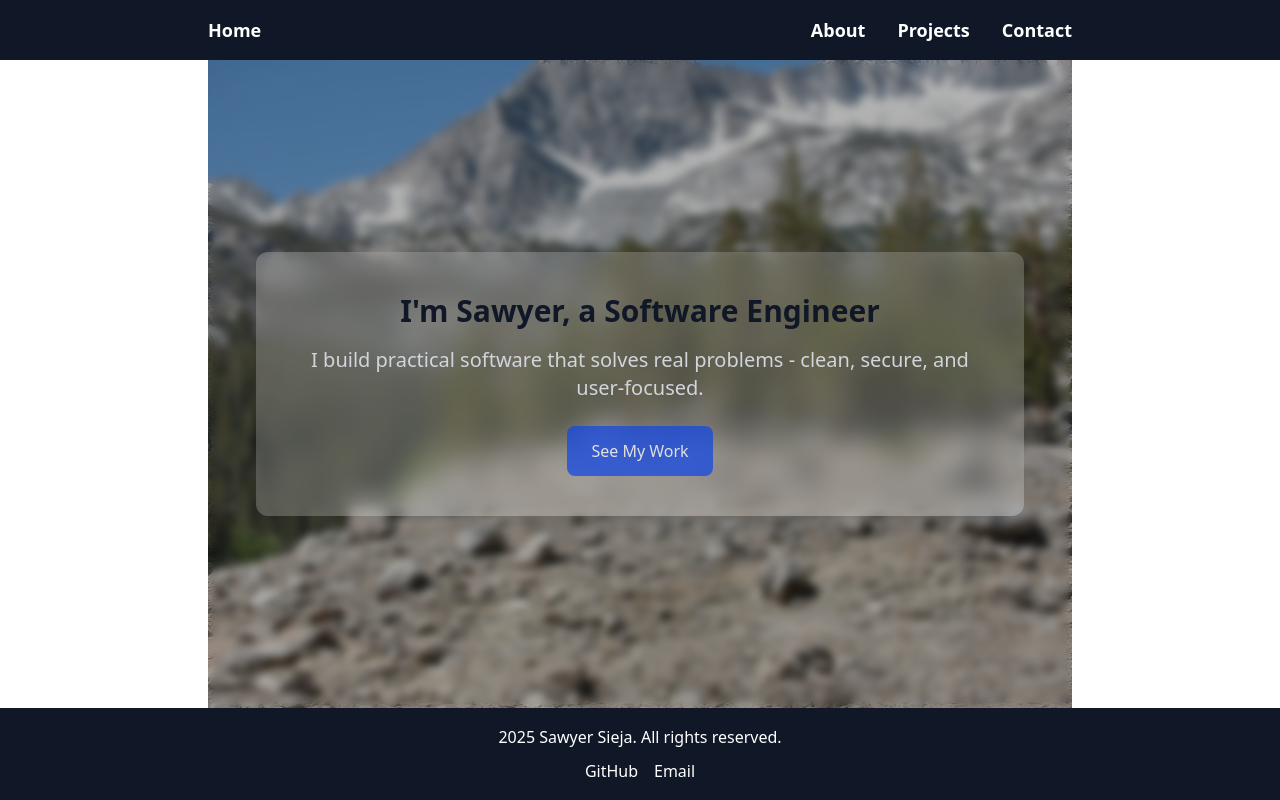
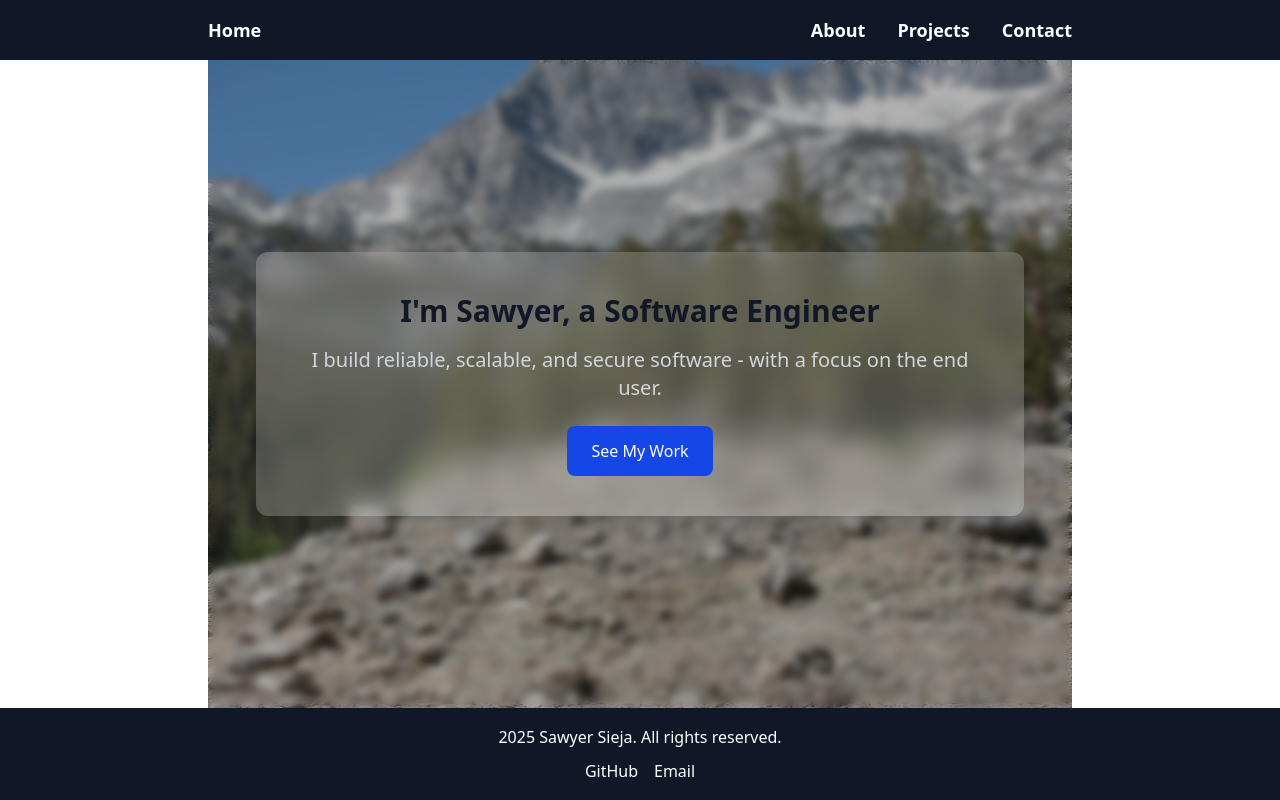
Before and after one commit to sawyersieja/kikko, a Next.js app: page / in a window 1280 px wide. Built offline with nearby package versions, Linux system fonts and the light colour scheme.

Commit message:
style: hero
- Removed animate-pulse from CTA button in <Hero />.
- Reworded Hero content text.

```diff
--- a/src/app/components/Hero.tsx
+++ b/src/app/components/Hero.tsx
@@ -11,9 +11,9 @@ const Hero = () => {
                     I&apos;m Sawyer, a Software Engineer
                 </h1>
                 <p className="mt-4 text-base sm:text-xl text-gray-300">
-                    I build practical software that solves real problems - clean, secure, and user-focused.
+                    I build reliable, scalable, and secure software - with a focus on the end user.
                 </p>
-                <a href="/projects" className="mt-6 inline-block px-6 py-3 bg-blue-700 hover:bg-blue-600 transition-colors rounded-lg font-medium animate-pulse hover:animate-none">
+                <a href="/projects" className="mt-6 inline-block px-6 py-3 bg-blue-700 hover:bg-blue-600 transition-colors rounded-lg font-medium">
                     See My Work
                 </a>
             </div>
```
